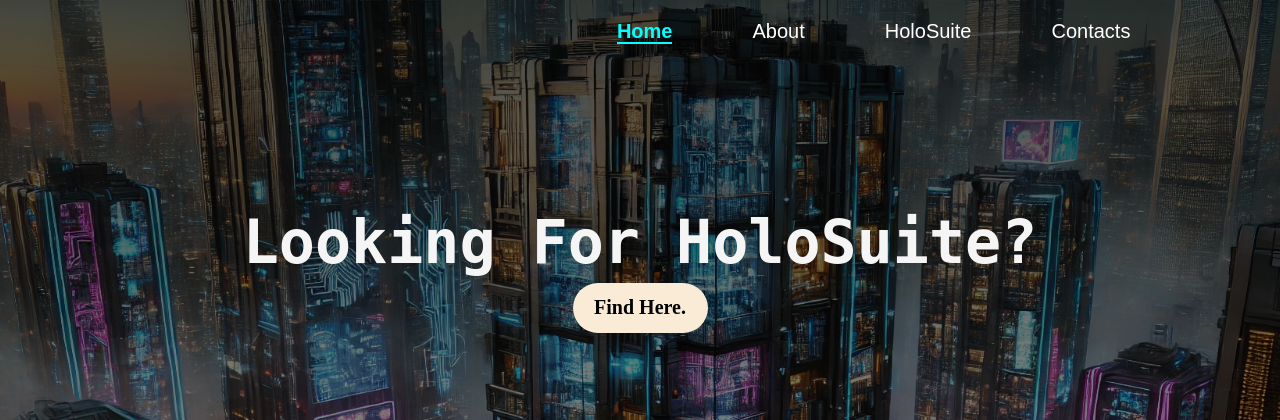
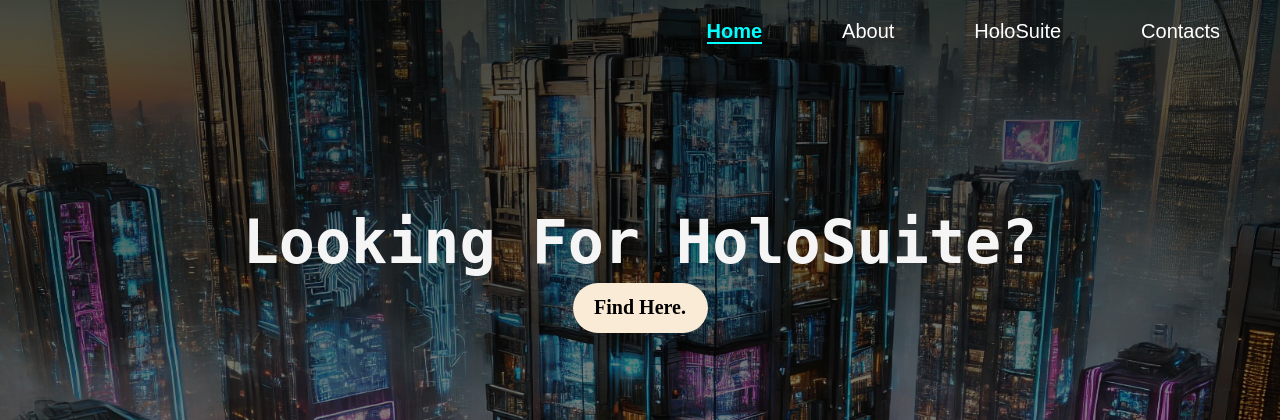
Before and after one commit to derickmercado/233742601-Mercado, a PHP site: page / in a window 1280 px wide; the page is wider, and only the part inside the window is pictured. Shown: the top 420 px of that part. Run offline with PHP 8.4, Linux system fonts and the light colour scheme.

Commit message:
updated labact2

```diff
--- a/CONDO/index.html
+++ b/CONDO/index.html
@@ -75,7 +75,7 @@
     <p class="section-subtitle">Discover a range of luxurious, modern, and affordable units designed for your comfort.</p>
 
     <div class="carousel-container">
-        <button class="carousel-btn left-btn">&#9665;</button> <!-- Left arrow -->
+        <button class="carousel-btn left-btn">&#9665;</button>
         <div class="holosuite-carousel">
             <div class="holosuite-card">
                 <img src="s1.jpg" alt="Luxury Penthouse">
@@ -163,14 +163,14 @@
                 </div>
             </div>
         </div>
-        <button class="carousel-btn right-btn">&#9655;</button> <!-- Right arrow -->
+        <button class="carousel-btn right-btn">&#9655;</button>
     </div>
 </section>
 
 <section id="holosuites">
 
     <div class="carousel-container">
-        <button class="carousel-btn left-btn">&#9665;</button> <!-- Left arrow -->
+        <button class="carousel-btn left-btn">&#9665;</button>
         <div class="holosuite-carousel">
 
             <div class="holosuite-card">
@@ -260,7 +260,7 @@
             </div>
 
         </div>
-        <button class="carousel-btn right-btn">&#9655;</button> <!-- Right arrow -->
+        <button class="carousel-btn right-btn">&#9655;</button>
     </div>
 </section>
 
--- a/CONDO/script.js
+++ b/CONDO/script.js
@@ -1,14 +1,14 @@
 document.querySelectorAll('nav a').forEach(anchor => {
     anchor.addEventListener('click', function(e) {
-        e.preventDefault(); // Prevent instant jump
+        e.preventDefault();
 
-        const targetId = this.getAttribute('href').substring(1); // Remove #
+        const targetId = this.getAttribute('href').substring(1);
         const targetElement = document.getElementById(targetId);
 
         if (targetElement) {
             window.scrollTo({
-                top: targetElement.offsetTop - 50, // Adjust offset if needed
-                behavior: 'smooth' // Enables smooth scrolling
+                top: targetElement.offsetTop - 50,
+                behavior: 'smooth'
             });
         }
     });
@@ -46,7 +46,7 @@ document.addEventListener("DOMContentLoaded", function () {
         let scrollPosition = window.scrollY;
 
         sections.forEach(section => {
-            const sectionTop = section.offsetTop - 100; // Adjust for navbar height
+            const sectionTop = section.offsetTop - 100;
             const sectionHeight = section.offsetHeight;
             const sectionId = section.getAttribute("id");
 
@@ -62,5 +62,5 @@ document.addEventListener("DOMContentLoaded", function () {
     }
 
     window.addEventListener("scroll", updateActiveSection);
-    updateActiveSection(); // Call on page load to set active section
+    updateActiveSection();
 });
--- a/CONDO/styles.css
+++ b/CONDO/styles.css
@@ -477,183 +478,6 @@ footer{
 
 
 
-@media (max-width: 1465px) {
-    .about-container {
-        flex-direction: column;
-        text-align: center;
-    }
-
-    .about-image img {
-        margin: 0 auto;
-        display: block;
-    }
-}
-
-
-
-@media (max-width: 1440px) {
-
-    nav{
-        margin-left: -7%;
-        position: fixed;
-    }
-    .about-container {
-        flex-direction: column;
-        text-align: center;
-    }
-
-    .about-image img {
-        margin: 0 auto;
-        display: block;
-    }
-}
-
-@media (max-width: 1024px) {
-    body{
-        background-color: black;
-        position: relative;
-        font-family: Arial, sans-serif;
-        margin: 0;
-        padding: 0;
-    }
-    #home {
-        background: linear-gradient(to bottom, rgba(0, 0, 0, 0.7), rgba(0, 0, 0, 0.3)),
-                    url("bg.webp") no-repeat center center/cover;
-        height: 100vh;
-        width: 150vh;
-        display: flex;
-        justify-content: center;
-        color: white;
-        text-align: center;
-    }
-
-    .intro{
-        margin-left: -19%;
-        margin-top: 30%;
-    }
-    nav {
-        position: fixed;
-        padding: 10px;
-        font-size: 18px;
-        margin-left: -20%;
-    }
-
-    .about-container {
-        flex-direction: column;
-        text-align: center;
-    }
-
-    .about-image img {
-        max-width: 300px;
-        margin: 20px auto;
-    }
-
-    .apartment-list {
-        flex-wrap: wrap;
-        justify-content: center;
-    }
-
-    .apartment {
-        width: 45%; /
-    }
-}
-
-/
-@media (max-width: 768px) {
-    body {
-        background-color: black;
-        font-family: Arial, sans-serif;
-        margin: 0;
-        padding: 0;
-    }
-
-    #home {
-        background: linear-gradient(to bottom, rgba(0, 0, 0, 0.7), rgba(0, 0, 0, 0.3)),
-                    url("bg.webp") no-repeat center center/cover;
-        height: 100vh;
-        width: 100%;
-        display: flex;
-        flex-direction: column;
-        justify-content: center;
-        align-items: center;
-        color: white;
-        text-align: center;
-        padding: 20px;
-    }
-
-    nav {
-        position: fixed;
-        width: 100%;
-        top: 0;
-        left: 0;
-        padding: 15px 20px;
-        background: rgba(0, 0, 0, 0.8);
-        color: white;
-        font-size: 18px;
-        z-index: 6000;
-        display: flex;
-        justify-content: space-between;
-        align-items: center;
-    }
-
-    nav ul {
-        list-style: none;
-        margin: 0;
-        padding: 0;
-        display: flex;
-        flex-direction: column;
-        align-items: flex-end;
-    }
-
-    nav ul li {
-        margin: 10px 20px;
-    }
-
-    .about-container {
-        display: flex;
-        flex-direction: column;
-        align-items: center;
-        text-align: center;
-        padding: 40px 5%;
-    }
-
-    .about-image img {
-        max-width: 250px;
-        width: 100%;
-        border-radius: 10px;
-    }
-
-    .apartment {
-
-        width: 100%;
-    }
-}
-
-
-@media (max-width: 480px) {
-    .intro h1 {
-        font-size: 24px;
-    }
-
-    .intro button {
-        font-size: 18px;
-        width: 120px;
-        height: 40px;
-    }
-
-    .about-container {
-        padding: 30px 5%;
-    }
-
-    .about-image img {
-        max-width: 200px;
-    }
-
-    .apartment {
-        width: 100%;
-    }
-}
-
 .holosuite-slider {
     display: flex;
     overflow-x: auto;
```
Also changed, not shown: other parts of CONDO/styles.css (+78 -1 lines).
